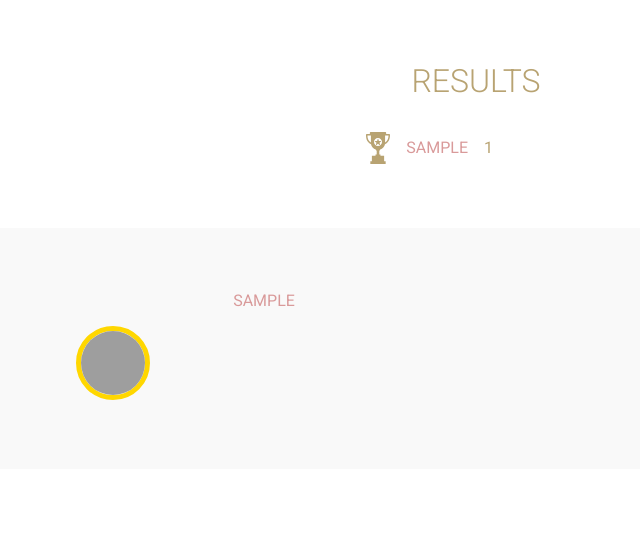
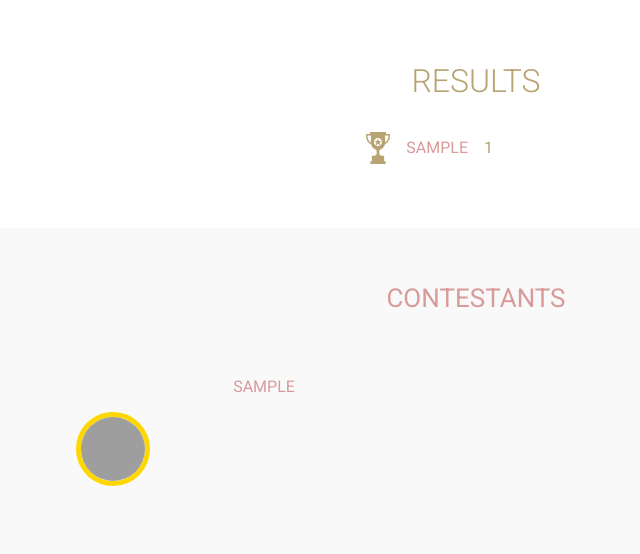
Before and after one commit to sirodoht/oscarator.com, a Django app: page / in a window 1280 px wide. Shown: the part 213-767 px from the top of the page, without its empty margins (164-804 px from the left). Run offline with Django 3.2, Linux system fonts and the light colour scheme; a user stored in the database is signed in; tables that the repository leaves empty hold one stand-in row (values such as "Sample post"); grey boxes are pictures that could not be loaded.

Commit message:
add contestants section title

```diff
--- a/main/static/styles/main.css
+++ b/main/static/styles/main.css
@@ -457,6 +457,17 @@ textarea {
     background: #f9f9f9;
 }
 
+.predictions-title {
+    max-width: 800px;
+    margin-left: auto;
+    margin-right: auto;
+    color: #d99a9a;
+    font-size: 26px;
+    padding-top: 56px;
+    text-transform: uppercase;
+    text-align: center;
+}
+
 .predictions-content {
     max-width: 800px;
     padding-left: 32px;
--- a/main/templates/main/index.html
+++ b/main/templates/main/index.html
@@ -27,6 +27,9 @@
 </section>
 
 <section class="predictions">
+    <div class="predictions-title">
+        Contestants
+    </div>
     <div class="predictions-content">
         {% for u in users %}
         <div class="predictions-content-user">
```
